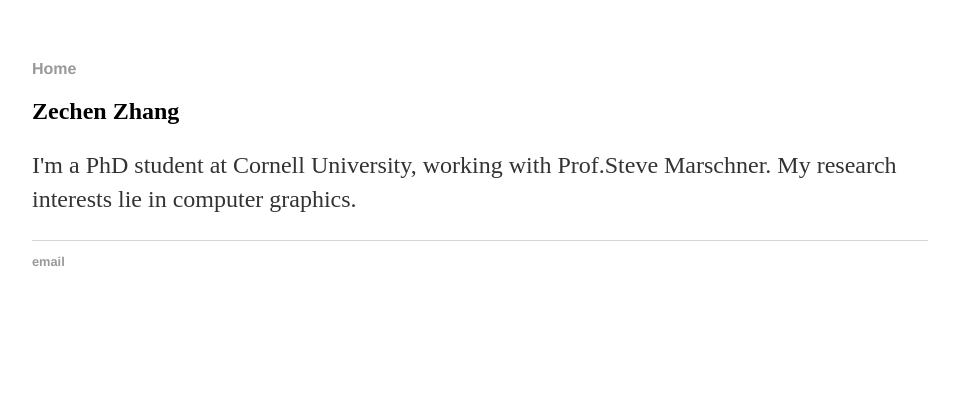
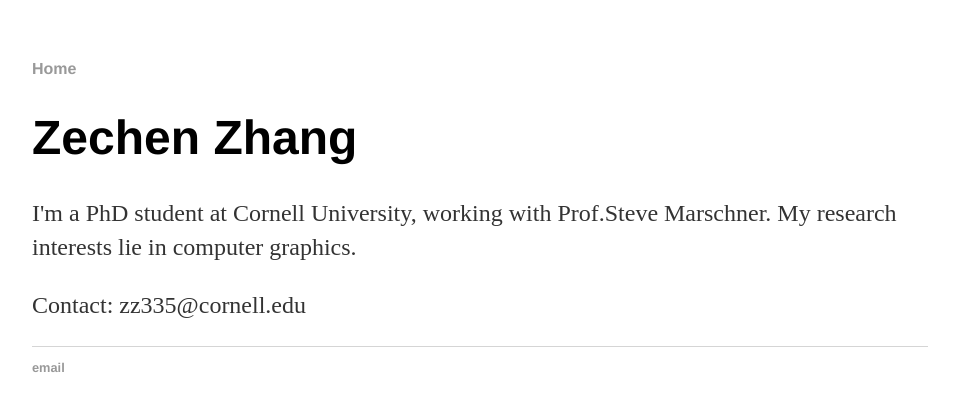
Before and after one commit to ZechenZ/zechenz.github.com, a Jekyll site: the page built from index.html, in a window 1280 px wide. Shown: the top 411 px of the page, without its empty margins (160-1119 px from the left). Built offline with Jekyll 4.4.1, drawn with Linux system fonts in a browser that asks for light colours.

Commit message:
Update index.html

```diff
--- a/index.html
+++ b/index.html
@@ -3,6 +3,7 @@ layout: default
 title: Zechen Zhang | Cornell University
 ---
 <div class="blurb">
-	<h2>Zechen Zhang</h2>
+	<h1>Zechen Zhang</h1>
 	<p>I'm a PhD student at Cornell University, working with Prof.Steve Marschner. My research interests lie in computer graphics.</p>
+	<p>Contact: zz335@cornell.edu</p>
 </div><!-- /.blurb -->
```
